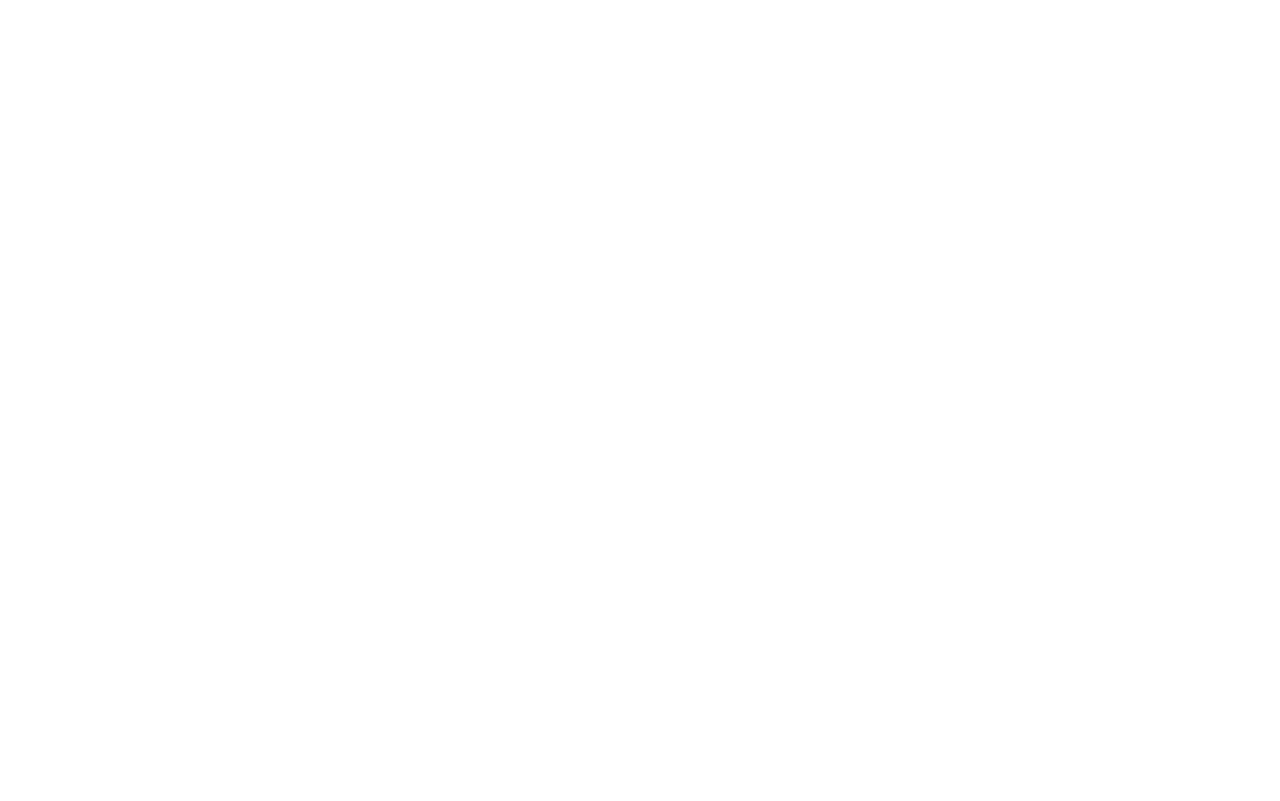
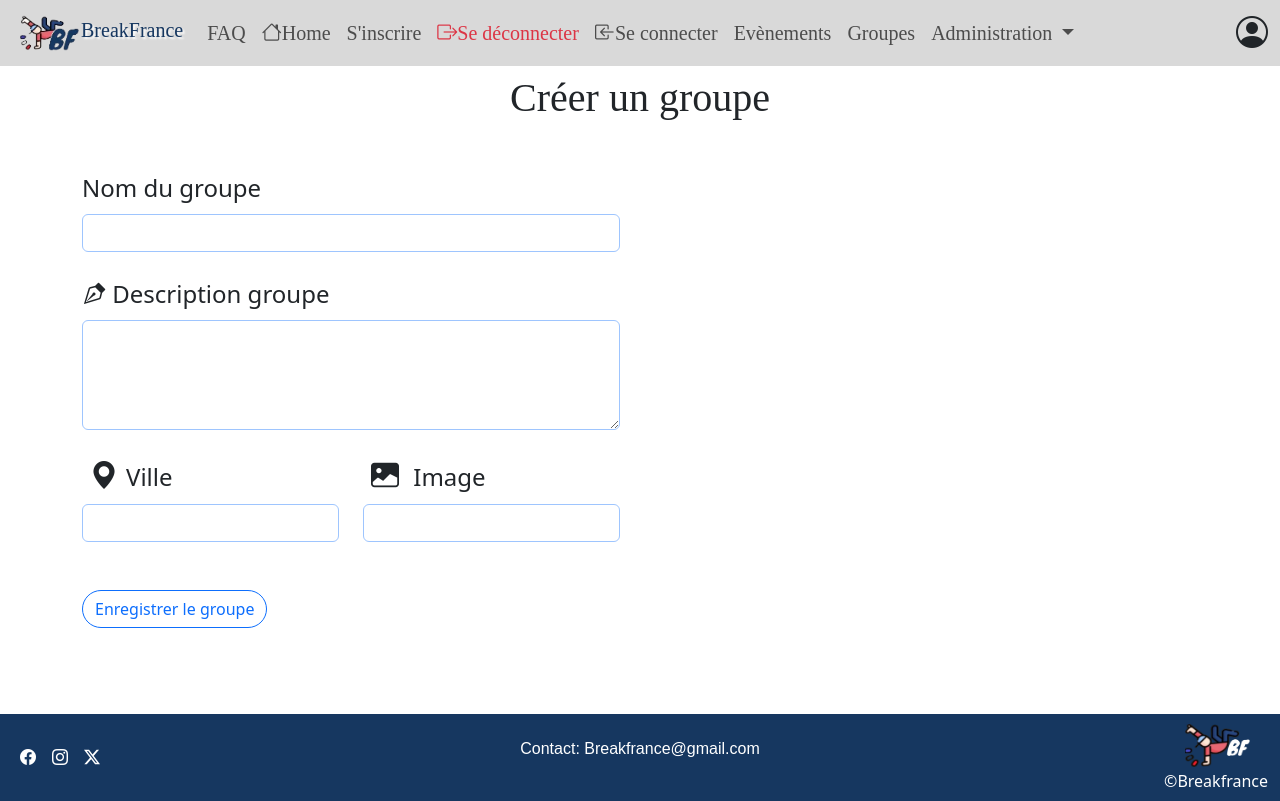
Before and after one commit to Joeyybad/joeyybad.github.io, a Vue app: page /groupcreate in a window 1280 px wide. Before the commit this address had no page. Built offline with nearby package versions, Linux system fonts and the light colour scheme; a web font is replaced by a local one.

Commit message:
page GroupeCreate sécurité front de GroupCreate

```diff
--- /dev/null
+++ b/src/assets/script.js/GroupCheck.js
@@ -0,0 +1,55 @@
+export const groupCheck = ()=>{
+    // Récupération des valeurs des champs du formulaire
+    const groupName = document.getElementById('groupName').value.trim();
+    const groupDescription = document.getElementById('groupDescription').value.trim();
+    const groupCity = document.getElementById('groupCity').value;
+    const imgGroup = document.getElementById('imgGroup').value.trim();
+
+    const cityRegex  = /^[a-zA-Z]+(?:[\s-][a-zA-Z]+)*$/;
+    const urlRegex = /(https?:\/\/.*\.(?:png|jpg))/i
+
+
+    resetErrors()
+    // Vérification du champ groupName
+    if (!groupName || groupName.length < 2 || groupName.length > 50) {
+        error("Le nom du groupe doit comporter entre 2 et 50 caractères", "groupName");
+        return false;
+    }
+
+    // Vérification du champ groupDescription
+    if (!groupDescription || groupDescription.length < 10 || groupDescription.length > 200) {
+        error("La description du groupe doit être compris entre 10 et 200 caractères", "groupDescription");
+        return false;
+    }
+
+    // Vérification du champ groupCity
+    if (!groupCity || !cityRegex.test(groupCity)) {
+        error("Le nom de la ville est incorrect", "groupCity");
+        return false;
+    }
+
+    // Vérification du champ imgUrl
+    if (!imgGroup || urlRegex.test(imgGroup)) {
+        error("L'Url de l'image est incorrecte", "imgGroup");
+        return false;
+    }
+
+    // Toutes les validations ont réussi, donc on retourne true
+    return true;
+}
+
+export  const resetErrors = ()=> {
+    // Enlève les messages d'erreur précédents
+    const errors = document.querySelectorAll(".error");
+    errors.forEach(message => message.remove());
+}
+
+export const error = (message, id)=> {
+    //définit l'élément error
+    let error = document.createElement("span")
+    error.className = "error"
+    error.textContent = message
+
+    //définit le champ auquel error est rattaché -- defines on which field error is attached
+    document.getElementById(id).parentNode.appendChild(error)
+}
--- a/src/components/AppHeader.vue
+++ b/src/components/AppHeader.vue
@@ -51,9 +51,9 @@
                                 Administration
                             </a>
                             <ul class="dropdown-menu">
-                                <li><router-link :to="{ name: 'Eventcreate' }" class="dropdown-item">Créer un
+                                <li><router-link :to="{ name:'Eventcreate'}" class="dropdown-item">Créer un
                                         Evènement</router-link></li>
-                                <li><a class="dropdown-item ">Créer un groupe de danse</a></li>
+                                <li><router-link :to="{name:'Groupcreate'}" class="dropdown-item ">Créer un groupe de danse</router-link></li>
                                 <li>
                                     <hr class="dropdown-divider">
                                 </li>
--- a/src/router/index.js
+++ b/src/router/index.js
@@ -9,6 +9,7 @@
 import Grouplist from '/src/views/GroupList.vue'
 import Group from '/src/views/Group.vue'
 import Eventcreate from '/src/views/EventCreate.vue'
+import Groupcreate from '/src/views/GroupCreate.vue'
 import DefaultLayout from '/src/layouts/DefaultLayout.vue'
 const routes = [
     {
@@ -66,6 +67,11 @@
                 path:'/eventcreate',
                 name:'Eventcreate',
                 component: Eventcreate
+            },
+            {
+                path:'/groupcreate',
+                name:'Groupcreate',
+                component: Groupcreate
             }
 
         ]
--- a/src/views/Event.vue
+++ b/src/views/Event.vue
@@ -4,7 +4,7 @@
             <div class="row flex-row d-flex justify-content-center">
                 <div class=" col-8 col-lg-8 col-md-10  mx-auto mt-5 mb-2">
                     <div class="card border-0">
-                        <img src="" class="card-img-top imgCover" alt="GameImg" />
+                        <img src="" class="card-img-top imgCover" alt="EventImg" />
                         <div class="card-header">
                             <small>
                                 <div class="rounded-pill badge text-bg-primary ms-2">
@@ -15,7 +15,7 @@
                                 </div>
                             </small>
                             <small>
-                                <div class="rounded-pill badge text-bg-warning float-end ms-2">
+                                <div class="rounded-pill badge text-bg-primary float-end ms-2">
                                     <i class="bi bi-person-plus-fill"></i>
                                 </div>
                             </small>
@@ -27,7 +27,7 @@
                         </div>
                         <div class="d-flex justify-content-center m-2">
                             <form action="" method="post">
-                                <button type="submit" class="btn btnOrange" aria-label="S'inscrire">S'inscrire
+                                <button type="button" class="btn rounded-pill btn-outline-success" aria-label="S'inscrire">S'inscrire
                                 </button>
                             </form>
                         </div>
@@ -45,7 +45,7 @@
                         </div>
                         <div class="row">
                             <div class="col-2">
-                                <router-link :to="{name:'Eventlist'}" class="card-link btn rounded-pill btn-outline-primary m-1">Retour</router-link>
+                                <router-link :to="{name:'Eventlist'}" class=" btn rounded-pill btn-outline-primary m-1">Retour</router-link>
                             </div>
                         </div>
 
--- /dev/null
+++ b/src/views/GroupCreate.vue
@@ -0,0 +1,63 @@
+<template>
+    <main>
+        <h1 class="text-center">Créer un groupe</h1>
+
+        <div class="container mt-5">
+            <form action="" method="POST">
+                <div class="row">
+                    <div class="col-12">
+                        <div class="form-group">
+                            <label for="groupName" class="mb-2 fs-4"> Nom du groupe</label>
+                            <input type="text" id="groupName" name="groupName" class="form-control border-primary-subtle">
+                        </div>
+                    </div>
+
+                </div>
+
+                <div class="form-group mt-4">
+                    <label for="groupDescription" class="mb-2 fs-4"><i class="bi bi-vector-pen"></i> Description
+                        groupe</label>
+                    <textarea id="groupDescription" name="groupDescription" class="form-control border-primary-subtle"
+                        rows="4"></textarea>
+                </div>
+                <div class="row align-items-center">
+                    <div class="form-group col-6 mt-4">
+                        <label for="groupCity" class="mb-2 fs-4"><i class="bi bi-geo-alt-fill fs-3 m-2"></i>Ville</label>
+                        <input type="text" id="groupCity" name="groupCity" class="form-control border-primary-subtle">
+                    </div>
+                    <div class="form-group col-6 mt-4">
+                        <label for="imgGroup" class="mb-2 fs-4"><i class="bi bi-image-fill  fs-3 m-2"></i> Image</label>
+                        <input type="text" id="imgGroup" name="imgGroup" class="form-control border-primary-subtle">
+                    </div>
+                </div>
+
+
+
+                <!-- Errors
+            <div v-if="errors"></div>
+            <div class="mb-3">
+                <div v-for="error in errors">
+                    <div class="alert alert-danger alert-dismissible fade show" role="alert">
+                     <button type="button" class="btn-close" data-bs-dismiss="alert" aria-label="Close"></button>
+                </div>
+                </div>
+            </div> -->
+
+                <!-- {{ #if error }}
+            <div class="alert alert-danger alert-dismissible fade show" role="alert">
+                {{ error }}<button type="button" class="btn-close" data-bs-dismiss="alert" aria-label="Close"></button>
+            </div>
+            {{ /if}} -->
+
+
+                <button type="button" class="btn rounded-pill btn-outline-primary mt-5 mb-2" v-on:click="groupCheck">Enregistrer le groupe</button>
+            </form>
+        </div>
+    </main>
+</template>
+
+<script setup>
+
+import {groupCheck} from '@/assets/script.js/GroupCheck';
+
+</script>
--- a/src/views/Home.vue
+++ b/src/views/Home.vue
@@ -65,7 +65,7 @@
             </div>
         </div>
         <div class="row">
-            <div class="col-6 mx-auto">
+            <div class="col-12 mx-auto">
                 <h3> Résultats : </h3>
                 <table>
                     <thead>
--- a/src/views/Profil.vue
+++ b/src/views/Profil.vue
@@ -1,10 +1,10 @@
 <template>
     <main>
         <div class="container-fluid">
-            <div class="row mt-4">
+            <div class="row mt-4 m-3">
                 <h1>Mon compte</h1>
             </div>
-            <div class="row">
+            <div class="row m-3">
                 <div class="col-4 col-sm-10">
                     <img src="" alt="" class="">
                 </div>
--- a/src/views/Register.vue
+++ b/src/views/Register.vue
@@ -52,7 +52,6 @@
 </template>
 
 <script setup>
-import { updateCityList, initializeEventHandlers } from '@/assets/script.js/CityFetch';
 import { registerCheck } from '@/assets/script.js/RegisterCheck';
 
 </script>
```
